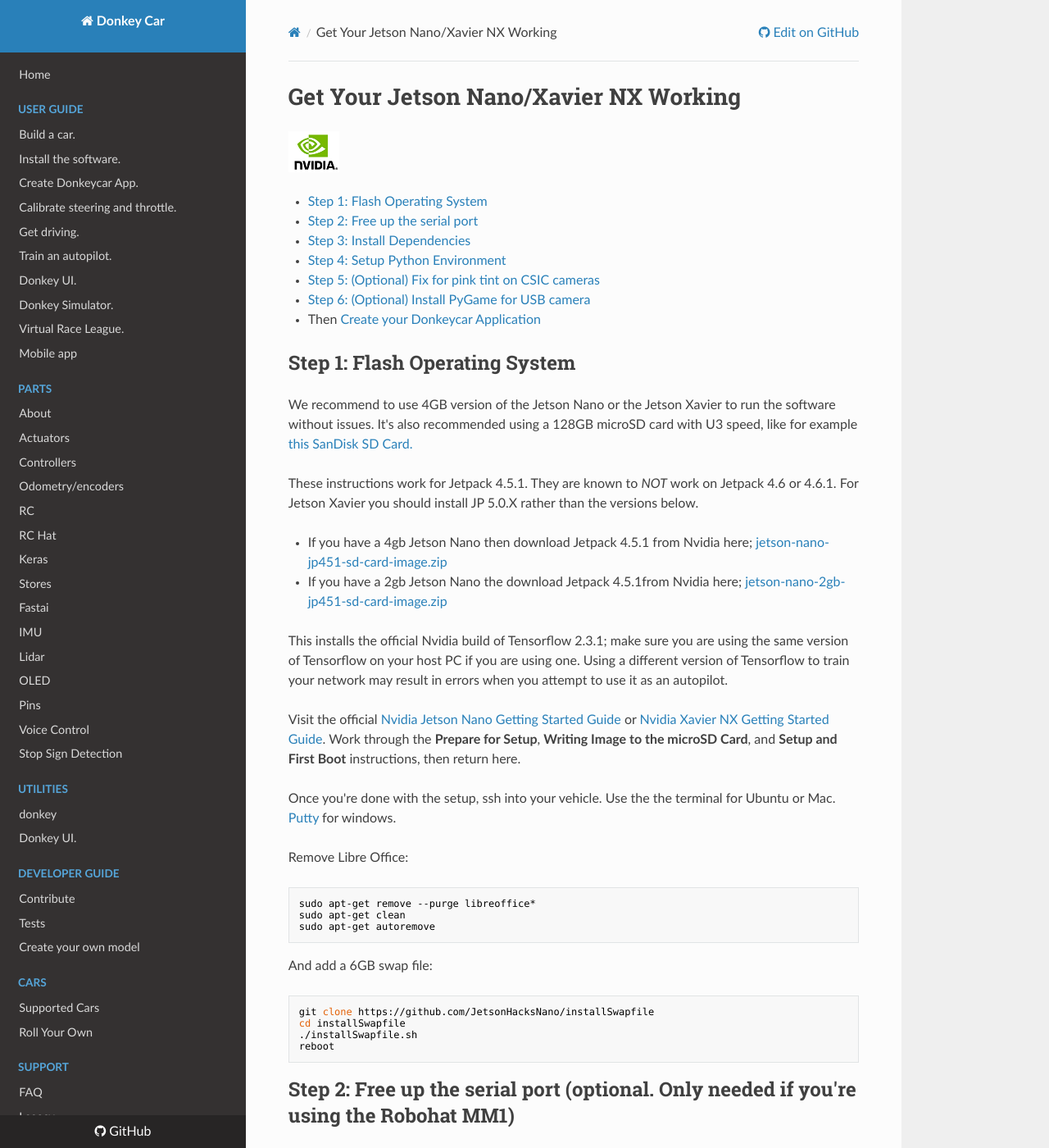
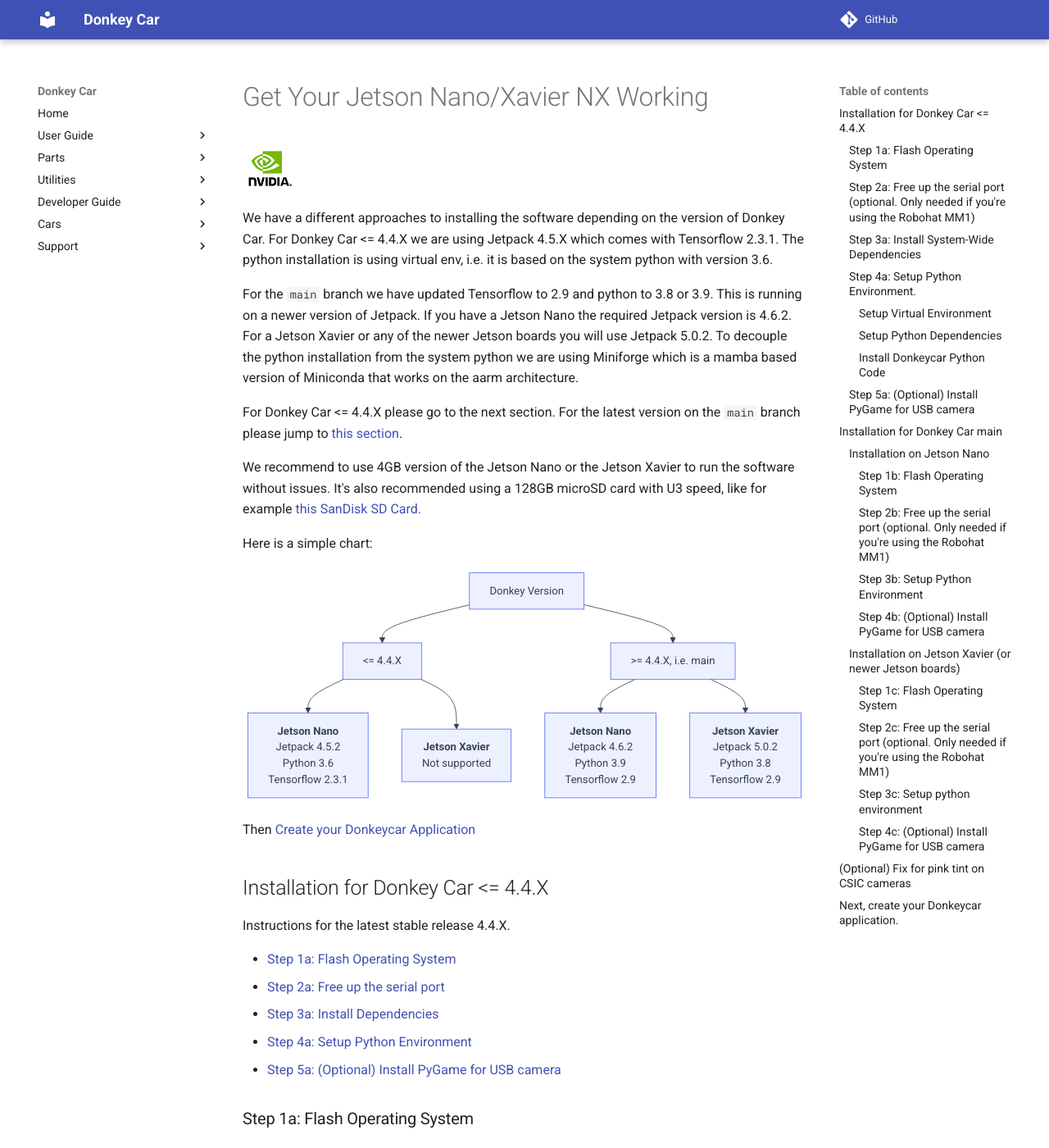
Before and after one commit to autorope/donkeydocs, an MkDocs documentation site: the page built from docs/guide/robot_sbc/setup_jetson_nano.md, in a window 1280 px wide and 1400 px high. Shown: the whole window at 82% size. Built offline with MkDocs 1.6.1 and Material for MkDocs 9.7.7, drawn with Linux system fonts in a browser that asks for light colours; nearby versions of some CDN libraries; comment, search, counter and statistics services are not loaded; some of the changed text lies outside the part shown.

Commit message:
Update jetson doc * better separation between the differen installs * added flow chart and correspondin pip packages * therefore also updating GH actions

````diff
--- a/docs/guide/robot_sbc/setup_jetson_nano.md
+++ b/docs/guide/robot_sbc/setup_jetson_nano.md
@@ -2,24 +2,58 @@
 
 ![donkey](/assets/logos/nvidia_logo.png)
 
-* [Step 1: Flash Operating System](#step-1-flash-operating-system)
-* [Step 2: Free up the serial port](#step-2-free-up-the-serial-port-optional-only-needed-if-youre-using-the-robohat-mm1)
-* [Step 3: Install Dependencies](#step-3-install-system-wide-dependencies)
-* [Step 4: Setup Python Environment](#step-4-setup-python-environment)
-* [Step 5: (Optional) Fix for pink tint on CSIC cameras](#step-5-optional-fix-for-pink-tint-on-csic-cameras)
-* [Step 6: (Optional) Install PyGame for USB camera](#step-6-optional-install-pygame-for-usb-camera)
-* Then [Create your Donkeycar Application](/guide/create_application/)
+We have a different approaches to installing the software depending on the
+version of Donkey Car. For Donkey Car <= 4.4.X we are using Jetpack 4.5.X
+which comes with Tensorflow 2.3.1. The python installation is using virtual
+env, i.e. it is based on the system python with version 3.6.
 
-## Step 1: Flash Operating System
+For the `main` branch we have updated Tensorflow to 2.9 and python to 3.8 or
+3.9. This is running on a newer version of Jetpack. If you have a Jetson Nano
+the required Jetpack version is 4.6.2. For a Jetson Xavier or any of the newer
+Jetson boards you will use Jetpack 5.0.2. To decouple the python installation
+from the system python we are using Miniforge which is a mamba based version of
+Miniconda that works on the aarm architecture.
+
+For Donkey Car <= 4.4.X please go to the next section. For the latest
+version on the `main` branch please jump
+to [this section](#installation-for-donkey-car-main).
 
 We recommend to use 4GB version of the Jetson Nano or the Jetson Xavier to
 run the software without issues. It's also recommended using a 128GB
 microSD card with U3 speed, like for example
 [this SanDisk SD Card.](https://www.amazon.com/SanDisk-128GB-Extreme-microSD-Adapter/dp/B07FCMKK5X/ref=sr_1_4?crid=1J19V1ZZ4EVQ5&keywords=SanDisk+128GB+Extreme+microSDXC+UHS-I&qid=1676908353&sprefix=sandisk+128gb+extreme+microsdxc+uhs-i%2Caps%2C121&sr=8-4)
 
-These instructions work for Jetpack 4.5.1. They are known to *NOT* work on
-Jetpack 4.6 or 4.6.1. For Jetson Xavier you should install JP 5.0.X rather
-than the versions below.
+
+Here is a simple chart:
+
+``` mermaid
+graph TD;
+    A[Donkey Version]-->B[<= 4.4.X];
+    A[Donkey Version]-->C[>= 4.4.X, i.e. main]
+    B-->D[<b>Jetson Nano</b> <br> Jetpack 4.5.2 <br> Python 3.6 <br> Tensorflow 2.3.1];
+    B-->E[<b>Jetson Xavier</b> <br> Not supported];
+    C-->F[<b>Jetson Nano</b> <br> Jetpack 4.6.2 <br> Python 3.9 <br> Tensorflow 2.9]
+    C-->G[<b>Jetson Xavier</b> <br> Jetpack 5.0.2 <br> Python 3.8 <br> Tensorflow 2.9]
+```
+
+Then [Create your Donkeycar Application](/guide/create_application/)
+
+
+## Installation for Donkey Car <= 4.4.X
+
+Instructions for the latest stable release 4.4.X.
+
+* [Step 1a: Flash Operating System](#step-1a-flash-operating-system)
+* [Step 2a: Free up the serial port](#step-2a-free-up-the-serial-port-optional-only-needed-if-youre-using-the-robohat-mm1)
+* [Step 3a: Install Dependencies](#step-3a-install-system-wide-dependencies)
+* [Step 4a: Setup Python Environment](#step-4a-setup-python-environment)
+* [Step 5a: (Optional) Install PyGame for USB camera](#step-5a-optional-install-pygame-for-usb-camera)
+
+
+### Step 1a: Flash Operating System
+
+
+These instructions work for Jetpack 4.5.1.
 
 * If you have a 4gb Jetson Nano then download Jetpack 4.5.1 from Nvidia
   here; [jetson-nano-jp451-sd-card-image.zip](https://developer.nvidia.com/embedded/l4t/r32_release_v5.1/r32_release_v5.1/jeston_nano/jetson-nano-jp451-sd-card-image.zip)
@@ -58,15 +91,14 @@ cd installSwapfile
 reboot
 ```
 
+### Step 2a: Free up the serial port (optional. Only needed if you're using the Robohat MM1)
 
-## Step 2: Free up the serial port (optional. Only needed if you're using the Robohat MM1)
-
-```
+```bash
 sudo usermod -aG dialout <your username>
 sudo systemctl disable nvgetty
 ```
 
-## Step 3: Install System-Wide Dependencies
+### Step 3a: Install System-Wide Dependencies
 
 First install some packages with `apt-get`.
 
@@ -80,14 +112,7 @@ sudo apt-get install -y git nano
 sudo apt-get install -y openmpi-doc openmpi-bin libopenmpi-dev libopenblas-dev
 ```
 
-## Step 4: Setup Python Environment.
-
-We have now a different approaches to the python environment setup. For
-Donkey Car <= 4.4.X we are using a virtual environment. For the latest
-Donkey Car from the `main` branch, we are using mini-forge, an equivalent of
-miniconda for aarm architectures.
-
-### Setup the Python Environment for Donkey Car <= 4.4:
+### Step 4a: Setup Python Environment.
 
 #### Setup Virtual Environment
 
@@ -118,9 +143,10 @@ pip3 install --pre --extra-index-url https://developer.download.nvidia.com/compu
 
 Change to a dir you would like to use as the head of your projects. Assuming
 you've already made the `projects` directory above, you can use that. Get
-the lates 4.4.X release and install that into the venv.
+the latest 4.4.X release and install that into the venv.
 
 ```bash
+mkdir projects
 cd ~/projects
 git clone https://github.com/autorope/donkeycar
 cd donkeycar
@@ -131,13 +157,85 @@ pip install -e .[nano]
 
 ```
 
-### Setup the Python Environment for Donkey Car main
+### Step 5a: (Optional) Install PyGame for USB camera
+
+If you plan to use a USB camera, you will also want to setup pygame:
+
+```bash
+sudo apt-get install python-dev libsdl1.2-dev libsdl-image1.2-dev libsdl-mixer1.2-dev libsdl-ttf2.0-dev libsdl1.2-dev libsmpeg-dev python-numpy subversion libportmidi-dev ffmpeg libswscale-dev libavformat-dev libavcodec-dev libfreetype6-dev
+pip install pygame
+```
+
+Later on you can add the `CAMERA_TYPE="WEBCAM"` in myconfig.py.
+
+
+
+## Installation for Donkey Car main
+
+Instructions for the latest code from the `main` branch. Note the
+installation differs between the two available OSs. On Jetson Nano you will
+need to install Jetpack 4.6.2. If you have newer Jetson board or a Jetson
+Xavier you need to install Jetpack 5.0.2.
+
+
+### Installation on Jetson Nano
+
+
+* [Step 1b: Flash Operating System](#step-1b-flash-operating-system)
+* [Step 2b: Free up the serial port](#step-2b-free-up-the-serial-port-optional-only-needed-if-youre-using-the-robohat-mm1)
+* [Step 3b: Setup Python Environment](#step-3b-setup-python-environment)
+* [Step 4b: (Optional) Install PyGame for USB camera](#step-4b-optional-install-pygame-for-usb-camera)
+
+
+#### Step 1b: Flash Operating System
+
+These instructions work for Jetpack 4.6.1.
+
+* If you have a 4gb Jetson Nano then download Jetpack 4.6.1 from Nvidia
+  here: [jetson-nano-jp461-sd-card-image.zip](https://developer.nvidia.com/embedded/l4t/r32_release_v7.1/jp_4.6.1_b110_sd_card/jeston_nano/jetson-nano-jp461-sd-card-image.zip)
+* If you have a 2gb Jetson Nano the download Jetpack 4.5.1from Nvidia
+  here: [jetson-nano-2gb-jp461-sd-card-image.zip](https://developer.nvidia.com/embedded/l4t/r32_release_v7.1/jp_4.6.1_b110_sd_card/jetson_nano_2gb/jetson-nano-2gb-jp461-sd-card-image.zip)
+
+
+Visit the official [Nvidia Jetson Nano Getting Started Guide](https://developer.nvidia.com/embedded/learn/get-started-jetson-nano-devkit#prepare)
+or [Nvidia Xavier NX Getting Started Guide](https://developer.nvidia.com/embedded/learn/get-started-jetson-xavier-nx-devkit).
+Work through the __Prepare for Setup__, __Writing Image to the microSD Card__,
+and __Setup and First Boot__ instructions, then return here.
+
+Once you're done with the setup, ssh into your vehicle. Use the terminal for
+Ubuntu or Mac. [Putty](https://www.chiark.greenend.org.uk/~sgtatham/putty/latest.html)
+for windows.
+
+Remove Libre Office:
+
+```bash
+sudo apt-get remove --purge libreoffice*
+sudo apt-get clean
+sudo apt-get autoremove
+```
+
+And add a 6GB swap file:
+
+```bash
+git clone https://github.com/JetsonHacksNano/installSwapfile
+cd installSwapfile
+./installSwapfile.sh
+reboot
+```
+
+#### Step 2b: Free up the serial port (optional. Only needed if you're using the Robohat MM1)
+
+```bash
+sudo usermod -aG dialout <your username>
+sudo systemctl disable nvgetty
+```
+
+
+#### Step 3b: Setup Python Environment
 
 The installation on JP 4.6.X is more tricky, because we need to use a newer
 version of tensorflow than what is packaged by NVidia for this OS version.
 Also, we need a compatible OpenCV version which needs to be built on the nano.
-
-#### Installation on  JP 4.6.X
 
 * Step 1: Install mamba-forge
 
@@ -254,7 +352,64 @@ python
 >>> print(cv2.getBuildInformation())
 ```
 
-#### Installation on JP 5.0.X
+#### Step 4b: (Optional) Install PyGame for USB camera
+
+If you plan to use a USB camera, you will also want to setup pygame:
+
+```bash
+pip install pygame
+```
+Later on you can add the `CAMERA_TYPE="WEBCAM"` in myconfig.py.
+
+
+### Installation on Jetson Xavier (or newer Jetson boards)
+
+* [Step 1c: Flash Operating System](#step-1c-flash-operating-system)
+* [Step 2c: Free up the serial port](#step-2c-free-up-the-serial-port-optional-only-needed-if-youre-using-the-robohat-mm1)
+* [Step 3c: Setup Python Environment](#step-3c-setup-python-environment)
+* [Step 4c: (Optional) Install PyGame for USB camera](#step-4c-optional-install-pygame-for-usb-camera)
+
+
+#### Step 1c: Flash Operating System
+
+These instructions work for Jetpack 5.0.2.
+
+Please install the Jetpack image from [jetson-nx-developer-kit-sd-card-image.zip](https://developer.nvidia.com/jetson-nx-developer-kit-sd-card-image).
+
+
+Visit the official [Nvidia Xavier NX Getting Started Guide](https://developer.nvidia.com/embedded/learn/get-started-jetson-xavier-nx-devkit).
+Work through the __Prepare for Setup__, __Writing Image to the microSD Card__,
+and __Setup and First Boot__ instructions, then return here.
+
+Once you're done with the setup, ssh into your vehicle. Use the terminal for
+Ubuntu or Mac. [Putty](https://www.chiark.greenend.org.uk/~sgtatham/putty/latest.html)
+for windows.
+
+Remove Libre Office:
+
+```bash
+sudo apt-get remove --purge libreoffice*
+sudo apt-get clean
+sudo apt-get autoremove
+```
+
+And add a 6GB swap file:
+
+```bash
+git clone https://github.com/JetsonHacksNano/installSwapfile
+cd installSwapfile
+./installSwapfile.sh
+reboot
+```
+
+#### Step 2c: Free up the serial port (optional. Only needed if you're using the Robohat MM1)
+
+```bash
+sudo usermod -aG dialout <your username>
+sudo systemctl disable nvgetty
+```
+
+#### Step 3c: Setup python environment
 
 * Step 1: Install mamba-forge
 
@@ -303,9 +458,19 @@ python
 >>> trt._check_trt_version_compatibility()
 ```
 
+#### Step 4c: (Optional) Install PyGame for USB camera
 
-## Step 5: (Optional) Fix for pink tint on CSIC cameras
+If you plan to use a USB camera, you will also want to setup pygame:
 
+```bash
+pip install pygame
+```
+Later on you can add the `CAMERA_TYPE="WEBCAM"` in myconfig.py.
+
+
+## (Optional) Fix for pink tint on CSIC cameras
+
+This applies to any installation you did above, either JP 4.6.X or 5.0.X.
 If you're using a CSIC camera you may have a pink tint on the images. As
 described [here](https://jonathantse.medium.com/fix-pink-tint-on-jetson-nano-wide-angle-camera-a8ce5fbd797f),
 this fix will remove it.
@@ -317,17 +482,7 @@ sudo chmod 664 /var/nvidia/nvcam/settings/camera_overrides.isp
 sudo chown root:root /var/nvidia/nvcam/settings/camera_overrides.isp
 ```
 
-## Step 5: (Optional) Install PyGame for USB camera
-
-If you plan to use a USB camera, you will also want to setup pygame:
-
-```bash
-sudo apt-get install python-dev libsdl1.2-dev libsdl-image1.2-dev libsdl-mixer1.2-dev libsdl-ttf2.0-dev libsdl1.2-dev libsmpeg-dev python-numpy subversion libportmidi-dev ffmpeg libswscale-dev libavformat-dev libavcodec-dev libfreetype6-dev
-pip install pygame
-```
-
-Later on you can add the `CAMERA_TYPE="WEBCAM"` in myconfig.py.
 
 ----
 
-### Next, [create your Donkeycar application](/guide/create_application).
+## Next, [create your Donkeycar application](/guide/create_application).
--- a/mkdocs.yml
+++ b/mkdocs.yml
@@ -1,6 +1,13 @@
 ---
 site_name: Donkey Car
-theme: readthedocs
+theme: material
+
+markdown_extensions:
+  - pymdownx.superfences:
+      custom_fences:
+        - name: mermaid
+          class: mermaid
+          format: !!python/name:pymdownx.superfences.fence_code_format
 
 repo_url: https://github.com/autorope/donkeydocs/
 edit_uri: edit/master/docs
````
Also changed, not shown: other parts of docs/guide/robot_sbc/setup_jetson_nano.md (+2 -3 lines), docs/guide/robot_sbc/tensorrt_jetson_nano.md (+17 -6 lines), 1 other file.
